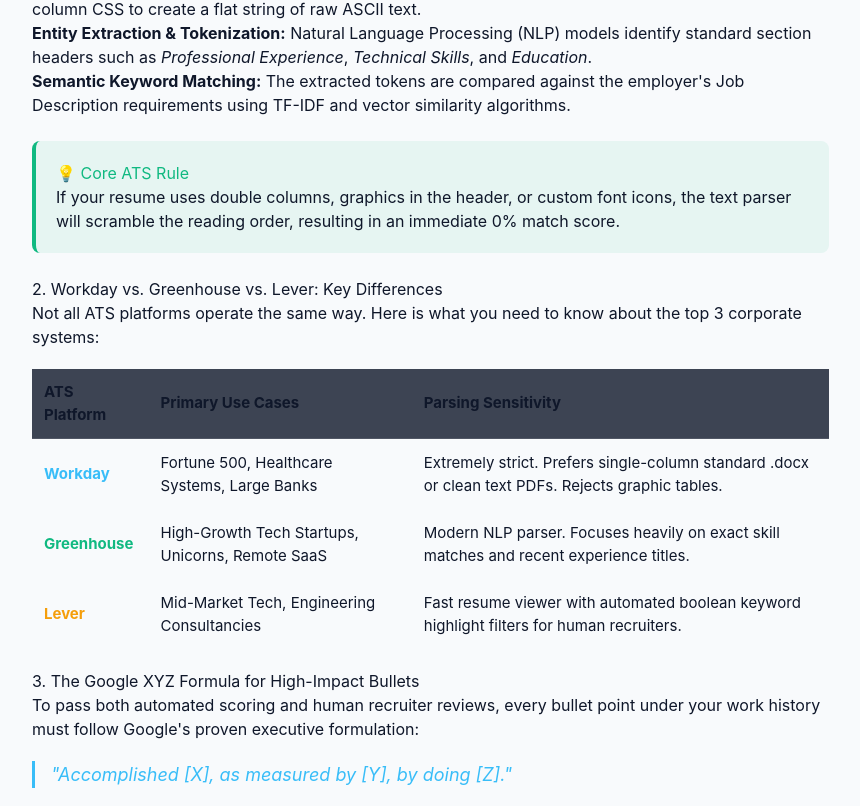
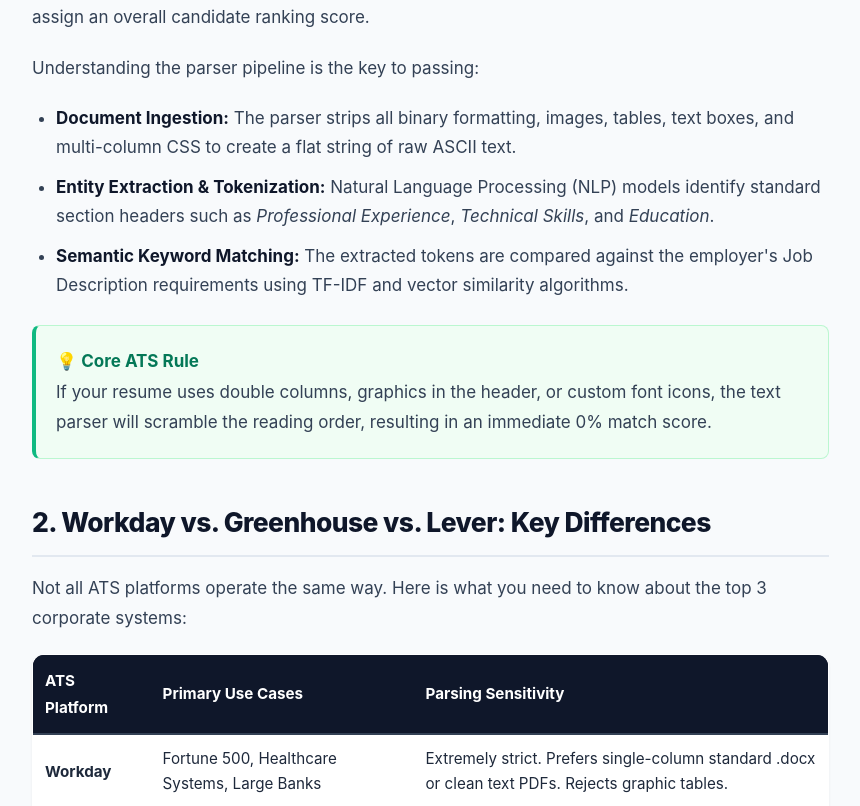
Before and after one commit to dhshishirD/US_Career_Solutions, a Next.js app: page /guides/pass-workday-greenhouse-ats-resume-2026 in a window 1280 px wide. Shown: the part 620-1426 px from the top of the page, without its empty margins (0-860 px from the left). Built offline with nearby package versions, Linux system fonts and the light colour scheme.

Commit message:
Fix color contrast, bold headings, card borders, and table readability across all guide articles

```diff
--- a/app/globals.css
+++ b/app/globals.css
@@ -38,3 +38,127 @@
   color: #6b21a8;
   border: 1px solid #e9d5ff;
 }
+
+/* High-Contrast Editorial Guide Article Styling */
+.guide-article-content {
+  color: #1e293b;
+  font-size: 1.0625rem;
+  line-height: 1.8;
+}
+
+.guide-article-content h2 {
+  font-size: 1.65rem;
+  font-weight: 800;
+  color: #0f172a !important;
+  margin-top: 2.5rem;
+  margin-bottom: 1rem;
+  letter-spacing: -0.02em;
+  padding-bottom: 0.5rem;
+  border-bottom: 2px solid #e2e8f0;
+  scroll-margin-top: 5rem;
+}
+
+.guide-article-content h3 {
+  font-size: 1.3rem;
+  font-weight: 750;
+  color: #1e293b !important;
+  margin-top: 2rem;
+  margin-bottom: 0.75rem;
+  letter-spacing: -0.01em;
+}
+
+.guide-article-content p {
+  color: #334155 !important;
+  font-size: 1.0625rem;
+  line-height: 1.8;
+  margin-bottom: 1.25rem;
+}
+
+.guide-article-content strong {
+  color: #0f172a !important;
+  font-weight: 700;
+}
+
+.guide-article-content ul {
+  list-style-type: disc;
+  padding-left: 1.5rem;
+  margin-bottom: 1.5rem;
+  color: #334155;
+}
+
+.guide-article-content ol {
+  list-style-type: decimal;
+  padding-left: 1.5rem;
+  margin-bottom: 1.5rem;
+  color: #334155;
+}
+
+.guide-article-content li {
+  margin-bottom: 0.6rem;
+  line-height: 1.75;
+  color: #334155;
+}
+
+.guide-article-content table {
+  width: 100%;
+  border-collapse: separate;
+  border-spacing: 0;
+  margin: 1.75rem 0;
+  border: 1px solid #cbd5e1;
+  border-radius: 0.75rem;
+  overflow: hidden;
+  background-color: #ffffff;
+  box-shadow: 0 1px 3px 0 rgba(0, 0, 0, 0.06);
+}
+
+.guide-article-content thead tr {
+  background-color: #0f172a !important;
+}
+
+.guide-article-content th {
+  background-color: #0f172a !important;
+  color: #ffffff !important;
+  font-weight: 700;
+  font-size: 0.95rem;
+  padding: 0.85rem 1rem;
+  text-align: left;
+  border-bottom: 2px solid #334155;
+}
+
+.guide-article-content td {
+  padding: 0.9rem 1rem;
+  border-bottom: 1px solid #e2e8f0;
+  color: #1e293b !important;
+  font-size: 0.95rem;
+  line-height: 1.6;
+}
+
+.guide-article-content tbody tr:last-child td {
+  border-bottom: none;
+}
+
+.guide-article-content tbody tr:nth-child(even) {
+  background-color: #f8fafc;
+}
+
+.guide-article-content blockquote {
+  background-color: #f1f5f9;
+  border-left: 4px solid #2563eb;
+  padding: 1rem 1.25rem;
+  border-radius: 0 0.5rem 0.5rem 0;
+  color: #0f172a !important;
+  font-style: italic;
+  font-size: 1.05rem;
+  margin: 1.5rem 0;
+}
+
+.guide-article-content a {
+  color: #2563eb;
+  text-decoration: underline;
+  text-underline-offset: 3px;
+  font-weight: 600;
+}
+
+.guide-article-content a:hover {
+  color: #1d4ed8;
+}
--- a/app/guides/[slug]/page.tsx
+++ b/app/guides/[slug]/page.tsx
@@ -133,7 +133,7 @@
 
           {/* Article HTML Content */}
           <div
-            className="prose prose-slate max-w-none prose-headings:font-black prose-headings:text-slate-900 prose-h2:text-2xl prose-h2:mt-8 prose-h2:mb-4 prose-p:text-slate-700 prose-p:leading-relaxed prose-li:text-slate-700"
+            className="guide-article-content max-w-none"
             dangerouslySetInnerHTML={{ __html: guide.contentHtml }}
           />
 
--- a/lib/guides-data.ts
+++ b/lib/guides-data.ts
@@ -64,8 +64,8 @@
         <li><strong>Semantic Keyword Matching:</strong> The extracted tokens are compared against the employer's Job Description requirements using TF-IDF and vector similarity algorithms.</li>
       </ul>
 
-      <div style="margin: 24px 0; padding: 20px; background: rgba(16, 185, 129, 0.08); border-left: 4px solid #10b981; border-radius: 8px;">
-        <h4 style="margin-top: 0; color: #10b981;">💡 Core ATS Rule</h4>
+      <div style="margin: 24px 0; padding: 20px; background: #f0fdf4; border: 1px solid #bbf7d0; border-left: 4px solid #10b981; border-radius: 8px;">
+        <h4 style="margin-top: 0; color: #047857; font-weight: 700;">💡 Core ATS Rule</h4>
         <p style="margin-bottom: 0;">If your resume uses double columns, graphics in the header, or custom font icons, the text parser will scramble the reading order, resulting in an immediate 0% match score.</p>
       </div>
 
@@ -82,17 +82,17 @@
         </thead>
         <tbody>
           <tr style="border-bottom: 1px solid rgba(255,255,255,0.05);">
-            <td style="padding: 12px; font-weight: bold; color: #38bdf8;">Workday</td>
+            <td style="padding: 12px; font-weight: bold; color: #0369a1; font-weight: 700;">Workday</td>
             <td style="padding: 12px;">Fortune 500, Healthcare Systems, Large Banks</td>
             <td style="padding: 12px;">Extremely strict. Prefers single-column standard .docx or clean text PDFs. Rejects graphic tables.</td>
           </tr>
           <tr style="border-bottom: 1px solid rgba(255,255,255,0.05);">
-            <td style="padding: 12px; font-weight: bold; color: #10b981;">Greenhouse</td>
+            <td style="padding: 12px; font-weight: bold; color: #047857; font-weight: 700;">Greenhouse</td>
             <td style="padding: 12px;">High-Growth Tech Startups, Unicorns, Remote SaaS</td>
             <td style="padding: 12px;">Modern NLP parser. Focuses heavily on exact skill matches and recent experience titles.</td>
           </tr>
           <tr>
-            <td style="padding: 12px; font-weight: bold; color: #f59e0b;">Lever</td>
+            <td style="padding: 12px; font-weight: bold; color: #b45309; font-weight: 700;">Lever</td>
             <td style="padding: 12px;">Mid-Market Tech, Engineering Consultancies</td>
             <td style="padding: 12px;">Fast resume viewer with automated boolean keyword highlight filters for human recruiters.</td>
           </tr>
@@ -101,7 +101,7 @@
 
       <h2 id="the-xyz-formula">3. The Google XYZ Formula for High-Impact Bullets</h2>
       <p>To pass both automated scoring and human recruiter reviews, every bullet point under your work history must follow Google's proven executive formulation:</p>
-      <blockquote style="font-size: 18px; font-style: italic; color: #38bdf8; border-left: 3px solid #38bdf8; padding-left: 16px; margin: 20px 0;">
+      <blockquote style="font-size: 18px; font-style: italic; color: #0369a1; font-weight: 700; border-left: 3px solid #38bdf8; padding-left: 16px; margin: 20px 0;">
         "Accomplished [X], as measured by [Y], by doing [Z]."
       </blockquote>
 
@@ -175,8 +175,8 @@
       <h2 id="visascreen-requirements">3. VisaScreen Certificate & CGFNS Credentialing</h2>
       <p>Before an immigrant visa or Green Card can be issued, Section 343 of the Illegal Immigration Reform and Immigrant Responsibility Act requires all foreign healthcare professionals to possess a valid <strong>VisaScreen Certificate</strong>.</p>
 
-      <div style="margin: 20px 0; padding: 20px; background: rgba(56, 189, 248, 0.08); border-left: 4px solid #38bdf8; border-radius: 8px;">
-        <h4 style="margin-top: 0; color: #38bdf8;">📋 English Proficiency Minimums</h4>
+      <div style="margin: 20px 0; padding: 20px; background: #f0f9ff; border: 1px solid #bae6fd; border-left: 4px solid #38bdf8; border-radius: 8px;">
+        <h4 style="margin-top: 0; color: #0369a1; font-weight: 700;">📋 English Proficiency Minimums</h4>
         <ul style="margin-bottom: 0;">
           <li><strong>IELTS Academic:</strong> Overall 6.5 with a minimum of 7.0 in Speaking.</li>
           <li><strong>OET (Occupational English Test):</strong> Minimum grade of B in all 4 sub-tests.</li>
@@ -293,8 +293,8 @@
         <li>Your services are physically performed <strong>outside the territorial borders of the United States</strong>.</li>
       </ul>
 
-      <div style="margin: 24px 0; padding: 20px; background: rgba(16, 185, 129, 0.08); border-left: 4px solid #10b981; border-radius: 8px;">
-        <h4 style="margin-top: 0; color: #10b981;">💵 Zero U.S. Withholding Tax</h4>
+      <div style="margin: 24px 0; padding: 20px; background: #f0fdf4; border: 1px solid #bbf7d0; border-left: 4px solid #10b981; border-radius: 8px;">
+        <h4 style="margin-top: 0; color: #047857; font-weight: 700;">💵 Zero U.S. Withholding Tax</h4>
         <p style="margin-bottom: 0;">Under Section 861 and 862 of the Internal Revenue Code, compensation for personal labor or services performed outside the U.S. is considered <strong>foreign-source income</strong>. Because it is foreign-source, U.S. companies do <strong>not</strong> withhold the standard 30% nonresident tax from your invoices.</p>
       </div>
 
@@ -316,27 +316,27 @@
         </thead>
         <tbody>
           <tr style="border-bottom: 1px solid rgba(255,255,255,0.05);">
-            <td style="padding: 12px; font-weight: bold; color: #38bdf8;">Line 1</td>
+            <td style="padding: 12px; font-weight: bold; color: #0369a1; font-weight: 700;">Line 1</td>
             <td style="padding: 12px;">Name of Individual</td>
             <td style="padding: 12px;">Your exact legal name as shown on your passport or national ID.</td>
           </tr>
           <tr style="border-bottom: 1px solid rgba(255,255,255,0.05);">
-            <td style="padding: 12px; font-weight: bold; color: #38bdf8;">Line 2</td>
+            <td style="padding: 12px; font-weight: bold; color: #0369a1; font-weight: 700;">Line 2</td>
             <td style="padding: 12px;">Country of Citizenship</td>
             <td style="padding: 12px;">Your official nationality (e.g. Bangladesh, Pakistan, Canada).</td>
           </tr>
           <tr style="border-bottom: 1px solid rgba(255,255,255,0.05);">
-            <td style="padding: 12px; font-weight: bold; color: #38bdf8;">Line 3</td>
+            <td style="padding: 12px; font-weight: bold; color: #0369a1; font-weight: 700;">Line 3</td>
             <td style="padding: 12px;">Permanent Residence Address</td>
             <td style="padding: 12px;">Your physical street address in your home country (cannot be a P.O. Box).</td>
           </tr>
           <tr style="border-bottom: 1px solid rgba(255,255,255,0.05);">
-            <td style="padding: 12px; font-weight: bold; color: #10b981;">Line 6a</td>
+            <td style="padding: 12px; font-weight: bold; color: #047857; font-weight: 700;">Line 6a</td>
             <td style="padding: 12px;">Foreign Tax Identifying Number (TIN)</td>
             <td style="padding: 12px;">Your national tax ID number (e.g., NID, PAN, SIN, or e-TIN in your home country).</td>
           </tr>
           <tr>
-            <td style="padding: 12px; font-weight: bold; color: #f59e0b;">Part III</td>
+            <td style="padding: 12px; font-weight: bold; color: #b45309; font-weight: 700;">Part III</td>
             <td style="padding: 12px;">Certification & Signature</td>
             <td style="padding: 12px;">Digital signature certifying that all statements are true under penalty of perjury.</td>
           </tr>
@@ -396,8 +396,8 @@
 
       <p>This means if a qualifying institution offers you a specialty occupation role, they can file your Form I-129 petition with USCIS <strong>at any time during the year</strong>. There is no March lottery registration, no randomized selection gamble, and you can start working as soon as your petition is approved (with 15-day Premium Processing available).</p>
 
-      <div style="margin: 24px 0; padding: 20px; background: rgba(56, 189, 248, 0.08); border-left: 4px solid #38bdf8; border-radius: 8px;">
-        <h4 style="margin-top: 0; color: #38bdf8;">⚡ Key Benefits of Cap-Exempt H-1B</h4>
+      <div style="margin: 24px 0; padding: 20px; background: #f0f9ff; border: 1px solid #bae6fd; border-left: 4px solid #38bdf8; border-radius: 8px;">
+        <h4 style="margin-top: 0; color: #0369a1; font-weight: 700;">⚡ Key Benefits of Cap-Exempt H-1B</h4>
         <ul style="margin-bottom: 0;">
           <li><strong>Zero Lottery Risk:</strong> 100% filing eligibility without lottery dependence.</li>
           <li><strong>Year-Round Filing:</strong> Petitions can be submitted 365 days a year.</li>
@@ -429,37 +429,37 @@
         </thead>
         <tbody>
           <tr style="border-bottom: 1px solid rgba(255,255,255,0.05);">
-            <td style="padding: 12px; font-weight: bold; color: #38bdf8;">University of Michigan</td>
+            <td style="padding: 12px; font-weight: bold; color: #0369a1; font-weight: 700;">University of Michigan</td>
             <td style="padding: 12px;">Public Research University</td>
             <td style="padding: 12px;">Software Engineers, Postdoc Researchers, Data Scientists, Faculty</td>
           </tr>
           <tr style="border-bottom: 1px solid rgba(255,255,255,0.05);">
-            <td style="padding: 12px; font-weight: bold; color: #38bdf8;">Johns Hopkins University & Medicine</td>
+            <td style="padding: 12px; font-weight: bold; color: #0369a1; font-weight: 700;">Johns Hopkins University & Medicine</td>
             <td style="padding: 12px;">University & Affiliated Hospital</td>
             <td style="padding: 12px;">Biomedical Engineers, Clinical Specialists, IT Analysts, Bioinformaticians</td>
           </tr>
           <tr style="border-bottom: 1px solid rgba(255,255,255,0.05);">
-            <td style="padding: 12px; font-weight: bold; color: #38bdf8;">University of Texas System</td>
+            <td style="padding: 12px; font-weight: bold; color: #0369a1; font-weight: 700;">University of Texas System</td>
             <td style="padding: 12px;">State University System</td>
             <td style="padding: 12px;">AI Researchers, Cloud Architects, Systems Engineers, Instructors</td>
           </tr>
           <tr style="border-bottom: 1px solid rgba(255,255,255,0.05);">
-            <td style="padding: 12px; font-weight: bold; color: #10b981;">Mayo Clinic</td>
+            <td style="padding: 12px; font-weight: bold; color: #047857; font-weight: 700;">Mayo Clinic</td>
             <td style="padding: 12px;">Non-Profit Medical Research</td>
             <td style="padding: 12px;">Physicians, Clinical Researchers, Healthcare Data Engineers</td>
           </tr>
           <tr style="border-bottom: 1px solid rgba(255,255,255,0.05);">
-            <td style="padding: 12px; font-weight: bold; color: #10b981;">Broad Institute of MIT and Harvard</td>
+            <td style="padding: 12px; font-weight: bold; color: #047857; font-weight: 700;">Broad Institute of MIT and Harvard</td>
             <td style="padding: 12px;">Nonprofit Research Institute</td>
             <td style="padding: 12px;">Computational Biologists, Genomics Software Developers, Machine Learning Engineers</td>
           </tr>
           <tr style="border-bottom: 1px solid rgba(255,255,255,0.05);">
-            <td style="padding: 12px; font-weight: bold; color: #f59e0b;">Oak Ridge National Laboratory</td>
+            <td style="padding: 12px; font-weight: bold; color: #b45309; font-weight: 700;">Oak Ridge National Laboratory</td>
             <td style="padding: 12px;">Government Research Facility</td>
             <td style="padding: 12px;">Nuclear Engineers, High-Performance Computing Analysts, Physicists</td>
           </tr>
           <tr>
-            <td style="padding: 12px; font-weight: bold; color: #38bdf8;">Stanford University & Stanford Health</td>
+            <td style="padding: 12px; font-weight: bold; color: #0369a1; font-weight: 700;">Stanford University & Stanford Health</td>
             <td style="padding: 12px;">Private Higher Education</td>
             <td style="padding: 12px;">Staff Scientists, Machine Learning Researchers, Postdoctoral Fellows</td>
           </tr>
```
